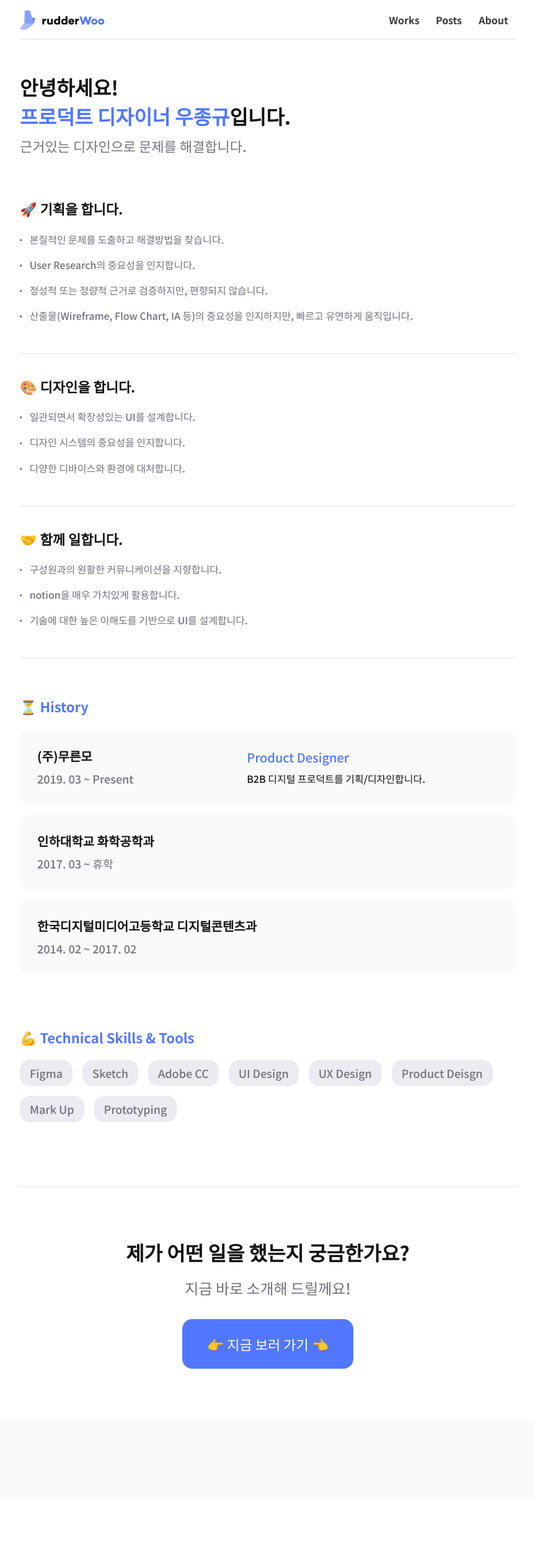
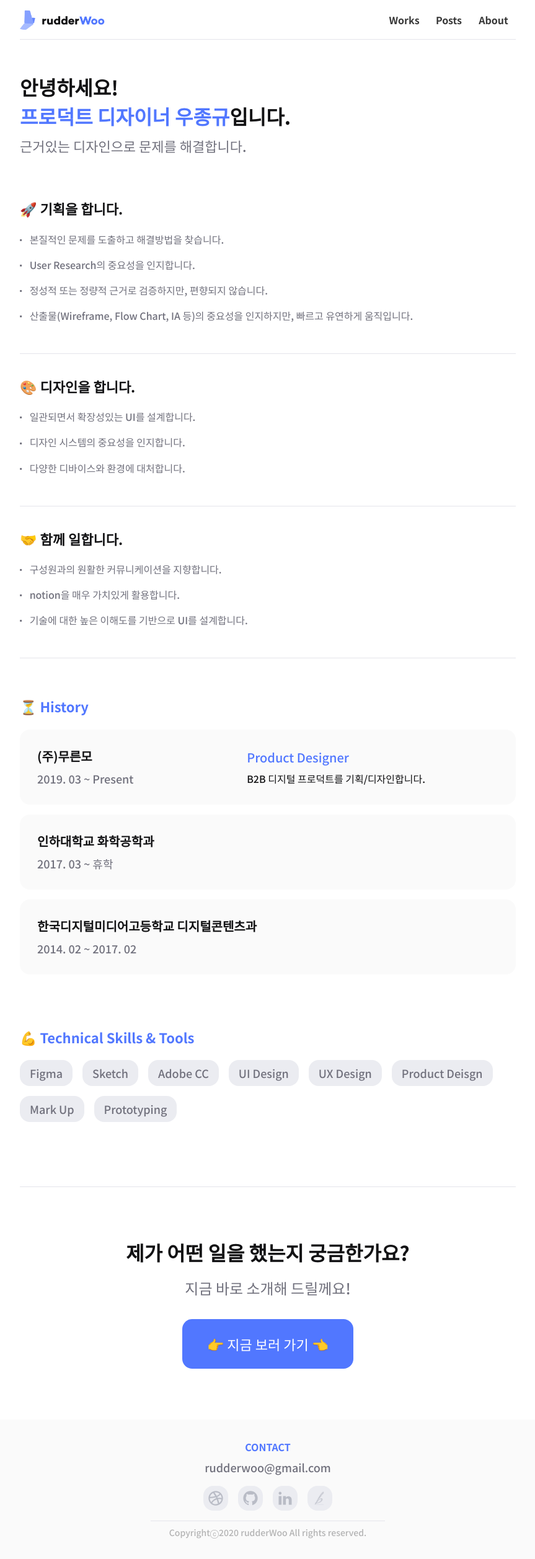
Before and after one commit to rudderWoo/Woo.github.io, a Jekyll site: the page built from index.md, in a window 1280 px wide. Shown: the whole page at 62% size, without its empty margins (208-1071 px from the left). Built offline with Jekyll 4.4.1, drawn with Linux system fonts in a browser that asks for light colours; nearby versions of some CDN libraries; before the commit the page ends 2418 px from its top, so only the background shows below that.

Commit message:
footer 구현

```diff
--- a/_includes/footer.html
+++ b/_includes/footer.html
@@ -4,6 +4,15 @@
 
 {% if site.theme_settings.footer_text %}
 <footer class="site-footer">
-	<p class="text">{{ site.theme_settings.footer_text }}</p>
+	<span>CONTACT</span>
+	<p class="email">rudderwoo@gmail.com</p>
+	<div class="link-group">
+		<a href="https://dribbble.com/rudderWoo" target="_blank"><img src="{{ site.baseurl }}/assets/img/brand/dribbble.svg"></a>
+		<a href="https://github.com/rudderWoo" target="_blank"><img src="{{ site.baseurl }}/assets/img/brand/github.svg"></a>
+		<a href="https://www.linkedin.com/in/%EC%A2%85%EA%B7%9C-%EC%9A%B0-68377b201/" target="_blank"><img src="{{ site.baseurl }}/assets/img/brand/Linkedin.svg"></a>
+		<a href="https://brunch.co.kr/@dnwhdrb98#articles" target="_blank"><img src="{{ site.baseurl }}/assets/img/brand/brunch.png"></a>
+	</div>
+	<div class = "divider"></div>
+	<p class="copyright">Copyrightⓒ2020 rudderWoo All rights reserved.</p>
 </footer>
 {% endif %}
--- a/_sass/includes/_footer.scss
+++ b/_sass/includes/_footer.scss
@@ -1,9 +1,62 @@
 .site-footer {
-  @extend %padding-regular;
-  display: inline-block;
+  // @extend %padding-regular;
+  display: flex;
+  flex-direction: column;
+  align-items: center;
+  justify-content: center;
   text-align: center;
   width: 100%;
-  color: lighten($text-color, 30%);
-  font-size: 0.9em;
   background-color: #fafafa;
+  padding: 32px 0;
+
+  span {
+    color: $primary-color;
+    font-size: 16px;
+    margin-bottom: 8px;
+    font-weight: 700;
+  }
+
+  .email {
+    color: $text-secondary;
+    font-size: 18px;
+    margin-bottom: 16px;
+  }
+
+  .link-group {
+    display: flex;
+    margin-bottom: 16px;
+
+    a {
+      height: 40px;
+      width: 40px;
+      background-color: $input-primary;
+      border-radius: 16px;
+      margin-right: 16px;
+      list-style: none;
+      display: flex;
+      justify-content: center;
+      align-items: center;
+
+      &:last-child {
+        margin-right: 0;
+      }
+
+      img {
+        height: 70%;
+        width: 70%;
+      }
+    }
+  }
+
+  .divider {
+    border-bottom: 1px solid $border-color;
+    width: 378px;
+    margin-bottom: 8px;
+  }
+
+  .copyright {
+    color: $text-primary;
+    opacity: 0.3;
+    font-size: 14px;
+  }
 }
```
Also changed, not shown: assets/img/brand/LinkedIn.svg (added), assets/img/brand/brunch.png (added), assets/img/brand/dribbble.svg (added), assets/img/brand/github.svg (added).
